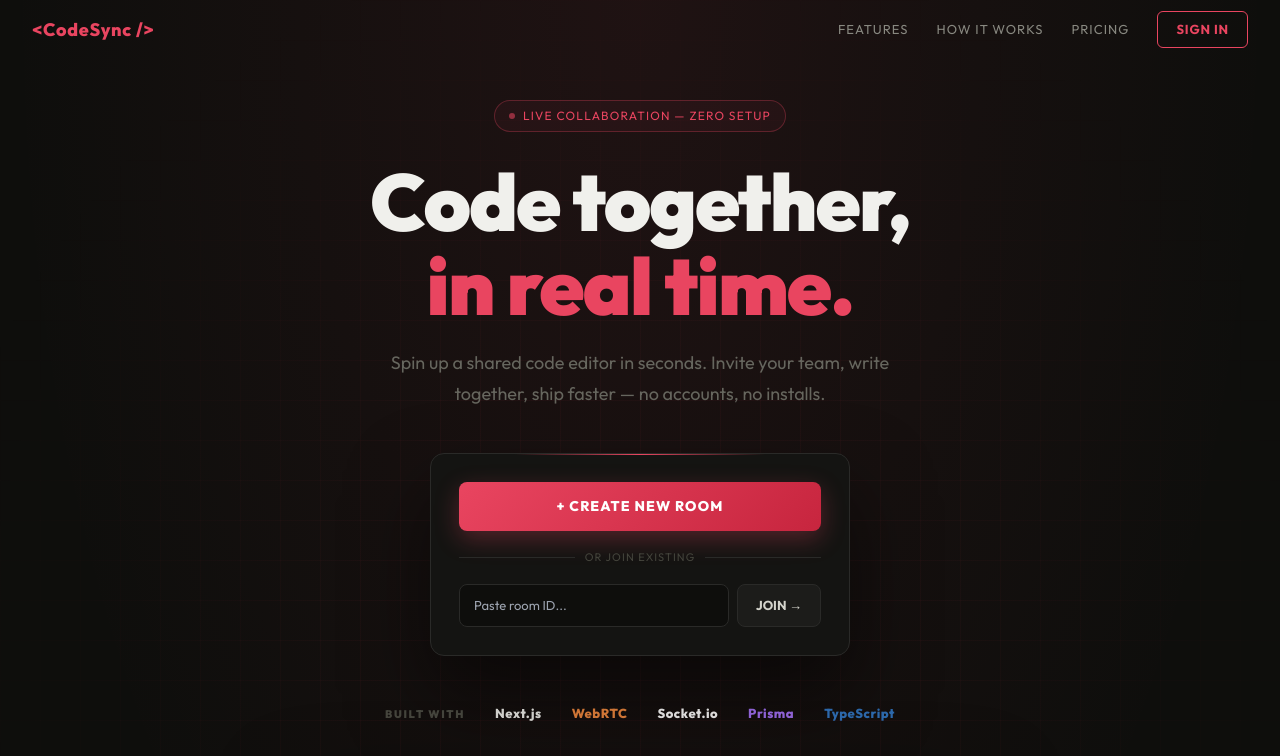
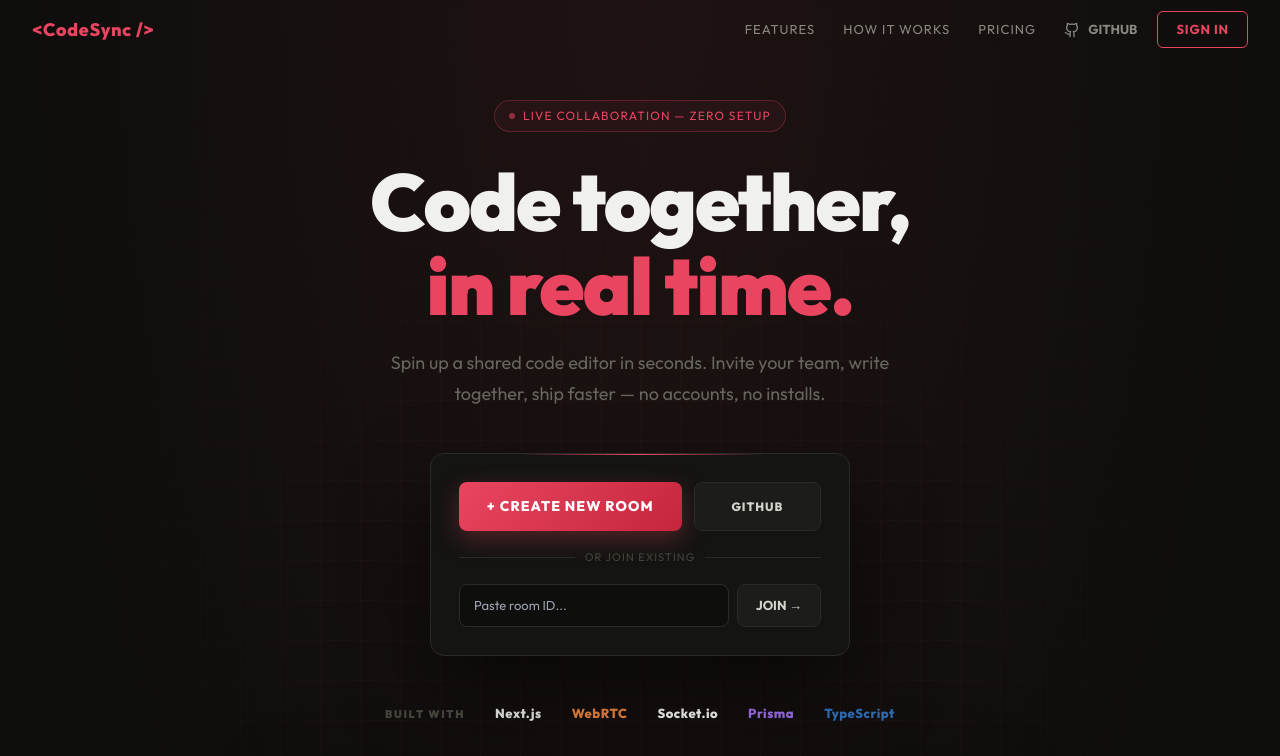
Before and after one commit to ali-imtiyazkhan/codeSync, a Next.js app in the folder apps/web/: page / in a window 1280 px wide. Shown: the top 756 px of the page. Built offline with nearby package versions, Linux system fonts and the light colour scheme; no server answers.

Commit message:
feat: add github repository links to navbar, hero cta, and footer

```diff
--- a/apps/web/components/landing/Footer.tsx
+++ b/apps/web/components/landing/Footer.tsx
@@ -74,7 +74,9 @@ export const Footer: React.FC = () => {
                                 {links.map((l) => (
                                     <li key={l}>
                                         <a
-                                            href="#"
+                                            href={l === "GitHub" ? "https://github.com/mainkhan/codeSync" : "#"}
+                                            target={l === "GitHub" ? "_blank" : "_self"}
+                                            rel={l === "GitHub" ? "noopener noreferrer" : ""}
                                             style={{
                                                 color: "#44443c",
                                                 fontSize: "13px",
@@ -110,7 +112,9 @@ export const Footer: React.FC = () => {
                         {["Twitter", "GitHub", "Discord"].map((s) => (
                             <a
                                 key={s}
-                                href="#"
+                                href={s === "GitHub" ? "https://github.com/mainkhan/codeSync" : "#"}
+                                target="_blank"
+                                rel="noopener noreferrer"
                                 style={{
                                     fontSize: "12px",
                                     color: "#2a2a28",
--- a/apps/web/components/landing/Hero.tsx
+++ b/apps/web/components/landing/Hero.tsx
@@ -129,10 +129,11 @@ export const Hero: React.FC<HeroProps> = ({
                     }}
                 />
 
+                <div style={{ display: "flex", gap: "12px", marginBottom: "18px" }}>
                     <button
                         onClick={createRoom}
                         style={{
-                        width: "100%",
+                            flex: 2,
                             padding: "14px",
                             borderRadius: "8px",
                             border: "none",
@@ -141,7 +142,6 @@ export const Hero: React.FC<HeroProps> = ({
                             fontWeight: 800,
                             fontSize: "14px",
                             cursor: "pointer",
-                        marginBottom: "18px",
                             letterSpacing: "0.08em",
                             fontFamily: "inherit",
                             boxShadow: "0 8px 24px rgba(233,69,96,0.3)",
@@ -158,6 +158,41 @@ export const Hero: React.FC<HeroProps> = ({
                     >
                         + CREATE NEW ROOM
                     </button>
+                    <a
+                        href="https://github.com/mainkhan/codeSync"
+                        target="_blank"
+                        rel="noopener noreferrer"
+                        style={{
+                            flex: 1,
+                            display: "flex",
+                            alignItems: "center",
+                            justifyContent: "center",
+                            borderRadius: "8px",
+                            border: "1px solid #2a2a28",
+                            background: "#1c1c1a",
+                            color: "#d4d4cc",
+                            textDecoration: "none",
+                            fontWeight: 800,
+                            fontSize: "12px",
+                            padding: "14px",
+                            cursor: "pointer",
+                            letterSpacing: "0.08em",
+                            transition: "all 0.2s",
+                        }}
+                        onMouseEnter={(e) => {
+                            e.currentTarget.style.borderColor = "#e94560";
+                            e.currentTarget.style.color = "#e94560";
+                            e.currentTarget.style.background = "rgba(233,69,96,0.05)";
+                        }}
+                        onMouseLeave={(e) => {
+                            e.currentTarget.style.borderColor = "#2a2a28";
+                            e.currentTarget.style.color = "#d4d4cc";
+                            e.currentTarget.style.background = "#1c1c1a";
+                        }}
+                    >
+                        GITHUB
+                    </a>
+                </div>
 
                 <div
                     style={{
--- a/apps/web/components/landing/Navbar.tsx
+++ b/apps/web/components/landing/Navbar.tsx
@@ -2,7 +2,7 @@
 
 import React from "react";
 import { useSession, signOut } from "next-auth/react";
-import { LogOut } from "lucide-react";
+import { LogOut, Github } from "lucide-react";
 
 interface NavbarProps {
     scrolled: boolean;
@@ -131,6 +131,22 @@ export const Navbar: React.FC<NavbarProps> = ({ scrolled, scrollTo, createRoom }
                         </button>
                     </div>
                 ) : (
+                    <div style={{ display: "flex", gap: "12px", alignItems: "center" }}>
+                        <a
+                            href="https://github.com/mainkhan/codeSync"
+                            target="_blank"
+                            rel="noopener noreferrer"
+                            style={{
+                                display: "flex", alignItems: "center", gap: "8px",
+                                color: "#888880", textDecoration: "none", fontSize: "13px",
+                                fontWeight: 700, transition: "color 0.2s", marginRight: "8px"
+                            }}
+                            onMouseEnter={(e) => (e.currentTarget.style.color = "#e94560")}
+                            onMouseLeave={(e) => (e.currentTarget.style.color = "#888880")}
+                        >
+                            <Github size={16} />
+                            <span>GITHUB</span>
+                        </a>
                         <button
                             onClick={() => window.location.href = "/auth/signin"}
                             style={{
@@ -157,6 +173,7 @@ export const Navbar: React.FC<NavbarProps> = ({ scrolled, scrollTo, createRoom }
                         >
                             SIGN IN
                         </button>
+                    </div>
                 )}
             </nav>
         </header>
```
Lines whose indentation alone changed are shown as unchanged.
